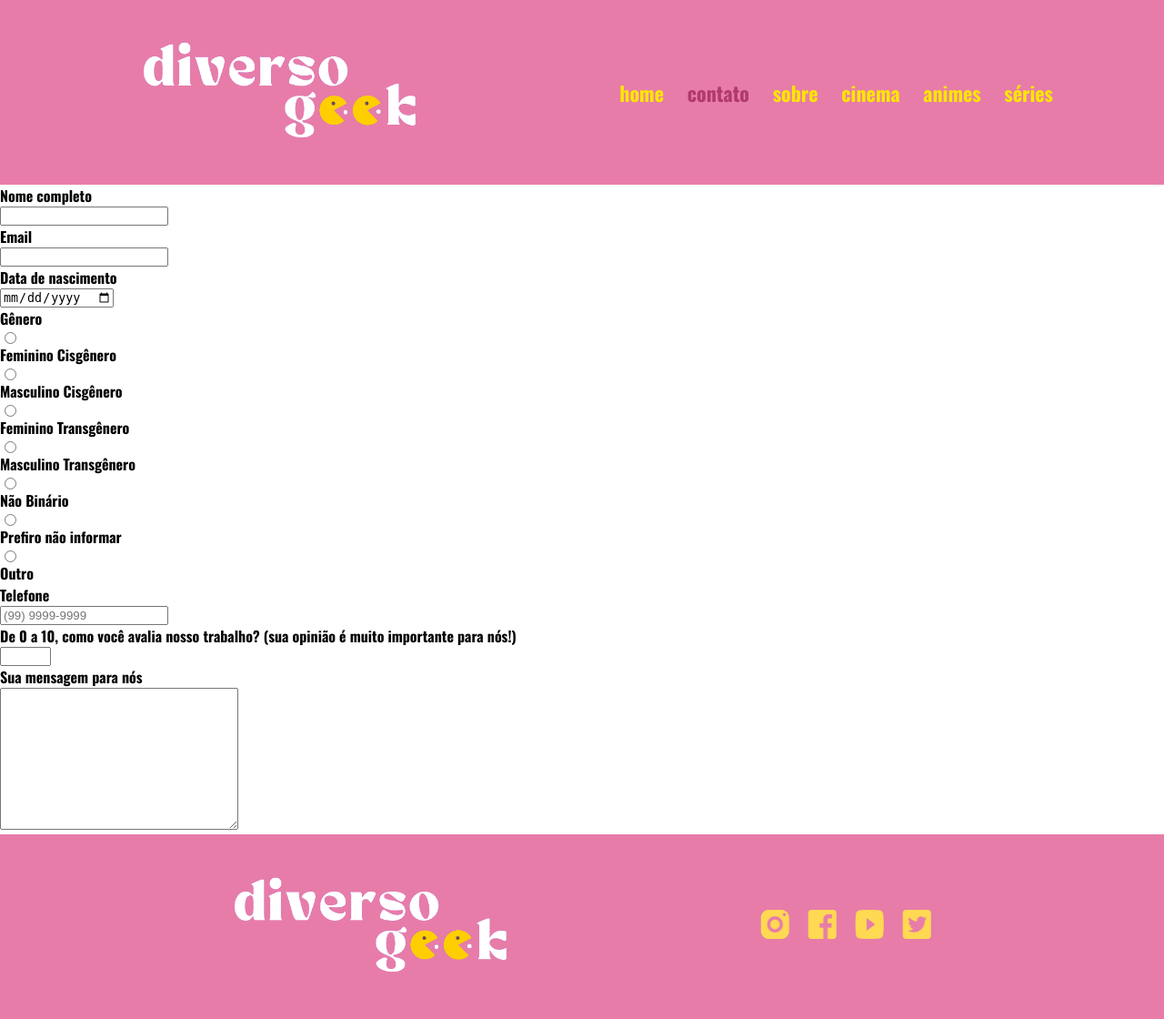
After one commit to ccarolb/diversogeek, a PHP site: page /contato.html in a window 1280 px wide. The commit adds this page. Shown: the whole page at 91% size. Run offline with PHP 8.4, Linux system fonts and the light colour scheme.

Commit message:
cria página de contato e adiciona formulário

```diff
--- /dev/null
+++ b/contato.css
@@ -0,0 +1,12 @@
+#contato {
+    color: #b13a6c;
+}
+
+main {
+    margin: 0 auto;
+}
+
+label,
+input {
+    display: block;
+}
--- /dev/null
+++ b/contato.html
@@ -0,0 +1,110 @@
+<!DOCTYPE html>
+<html lang="pt-br">
+
+<head>
+    <meta charset="UTF-8">
+    <title>diversogeek</title>
+
+    <!-- linka a fonte Oswald e a fonte Lato como parte da família de fontes do projeto -->
+    <link rel="preconnect" href="https://fonts.googleapis.com">
+    <link rel="preconnect" href="https://fonts.gstatic.com" crossorigin>
+    <link href="https://fonts.googleapis.com/css2?family=Lato:wght@300&family=Oswald:wght@700&display=swap"
+        rel="stylesheet">
+
+    <!-- linka o documento css ao projeto -->
+    <link rel="stylesheet" href="contato.css" type="text/css">
+    <link rel="stylesheet" href="style.css" type="text/css">
+
+    <!-- linka o jquery ao projeto -->
+    <script src="https://ajax.googleapis.com/ajax/libs/jquery/3.6.0/jquery.min.js"></script>
+
+    <!-- linka o script.js ao projeto -->
+    <script src="script.js"></script>
+</head>
+
+<body>
+
+    <!-- Header da página com logo e menu -->
+    <header class="container">
+
+        <!-- Logo da página -->
+        <div class="item"><a href="home.html"><img src="assets/logo.png" alt="logo diversogeek" class="logo"></a></div>
+
+        <!-- Menu principal da página, dentro do header. -->
+        <nav class="menu item">
+            <ul class="container">
+                <li><a id="home" href="home.html">home</a></li>
+                <li><a id="contato">contato</a></li>
+                <li><a id="sobre" href="sobre.html">sobre</a></li>
+                <li><a href="#">cinema</a></li>
+                <li><a href="#">animes</a></li>
+                <li><a href="#">séries</a></li>
+            </ul>
+        </nav>
+    </header>
+
+    <main>
+
+        <form>
+            <label for="nome">Nome completo</label>
+            <input id="nome" required type="text" name="nome">
+
+            <label for="email">Email</label>
+            <input id="email" required type="email" name="email">
+
+            <label for="dataNasc">Data de nascimento</label>
+            <input id="dataNasc" type="date" name="dataNasc">
+
+            <label for="genero">Gênero</label>
+            <input id="fCis" type="radio" name="genero" value="Feminino Cisgênero">
+            <label>Feminino Cisgênero</label>
+            <input id="mCis" type="radio" name="genero" value="Masculino Cisgênero">
+            <label>Masculino Cisgênero</label>
+            <input id="fTrans" type="radio" name="genero" value="Feminino Transgênero">
+            <label>Feminino Transgênero</label>
+            <input id="mTrans" type="radio" name="genero" value="Masculino Transgênero">
+            <label for="mTrans">Masculino Transgênero</label>
+            <input id="nBin" type="radio" name="genero" value="Não Binário">
+            <label for="nBin">Não Binário</label>
+            <input id="nInformar" type="radio" name="genero" value="Prefiro não informar">
+            <label for="nInformar">Prefiro não informar</label>
+            <input id="outro" type="radio" name="genero" value="Outro">
+            <label for="outro">Outro</label>
+
+            <label>Telefone</label>
+            <input type="tel" name="phone" placeholder="(99) 9999-9999"
+                pattern="(\([0-9]{2}\))\s([9]{1})?([0-9]{4})-([0-9]{4})"
+                title="O telefone informado precisa ser no formato (99) 9999-9999" />
+
+            <label for="nota">De 0 a 10, como você avalia nosso trabalho? (sua opinião é muito importante para
+                nós!)</label>
+            <input required type="number" id="nota" name="nota" min="0" max="10" step="1">
+
+
+            <label>Sua mensagem para nós</label>
+            <textarea required name="message" rows="10" cols="30"></textarea>
+        </form>
+
+    </main>
+
+    <!-- Botão que ao clicar, volta ao topo da página. -->
+    <button type="button" id="volta-topo">Voltar ao topo</button>
+
+
+    <!-- Rodapé da página -->
+    <footer class="container">
+
+        <!-- Logo da página -->
+        <div class="item"><img src="assets/logo.png" alt="logo diversogeek" class="logo"></div>
+
+        <!-- Ícones das redes sociais -->
+        <div class="redes-sociais"><img src=" /assets/instagram.png" alt="">
+            <div><img src="/assets/facebook.png" alt=""></div>
+            <div><img src="/assets/youtube.png" alt=""></div>
+            <div><img src="/assets/twitter.png" alt=""></div>
+        </div>
+    </footer>
+
+</body>
+
+</html>
--- /dev/null
+++ b/script.js
@@ -0,0 +1,30 @@
+$(document).ready(function () {
+
+    // Aqui os elementos que possuem a classe .hidden são escondidos no momento do carregamento da página
+    $(".hidden").hide();
+
+    // Aqui é definida uma função para, quando o usuário clicar no botão "Ler mais notícias", os elementos com a classe hidden são mostrados, e o botão "Ler mais notícias" é escondido (simulando que o usuário já carregou todos os posts.)
+    $(".ler-mais").click(function () {
+        $(".hidden").show();
+        $(".ler-mais").hide();
+    })
+
+
+    // Aqui é definida outra função para, quando a página for scrollada 500px para baixo, o botão de "Voltar ao topo" é mostrado. Do contrário, ele fica escondido.
+    $(window).scroll(function () {
+        if ($(this).scrollTop() > 500) {
+            $("#volta-topo").css({ "display": "block" });
+        } else {
+            $("#volta-topo").css({ "display": "none" });
+        }
+    });
+
+    // Aqui a função que determina que o usuário voltará ao topo da página quando clicar no botão "Voltar ao topo".
+    $("#volta-topo").click(function () {
+        $("html").animate({ scrollTop: 0 }, 500);
+
+    })
+
+
+
+});
--- a/style.css
+++ b/style.css
@@ -7,15 +7,6 @@ body {
 
     /* define que o body ocupe toda a largura disponível da página */
     width: 100%;
-}
-
-img {
-    border-radius: 2px;
-    opacity: 0.9;
-}
-
-img:active {
-    opacity: 1;
 }
 
 h1 {
@@ -64,7 +55,7 @@ a:hover {
     /* aumenta em 20px o tamanho do espaço entre os elementos do menu e entre o menu e o logotipo*/
     gap: 20px;
 
-    /* alinha os elementos img e ul no centro do cabeçalho (em sentido vertical) */
+    /* alinha os elementos img e ul no centro do cabeçalho */
     align-items: center;
 }
 
@@ -75,8 +66,6 @@ a:hover {
 }
 
 .menu li {
-    /* prepara position para que o submenu possa ter sua posição ajustada em relação ao menu pai */
-    position: relative;
 
     /* dispõe os elementos do menu lado a lado */
     display: inline;
@@ -94,100 +83,6 @@ a:hover {
     color: white;
 }
 
-#home {
-    color: #b13a6c;
-}
-
-.reads-container {
-    /* centraliza a section no meio da página */
-    margin: 70px auto;
-
-    /* determina que section tenha apenas a largura total das divs dentro dele */
-    width: fit-content;
-
-    /* determina que section será flexbox */
-    display: flex;
-
-    /* determina a direção de flex em linha e que será wrap (para cada linha que os itens não couberem todos, terá quebra de linha) */
-    flex-flow: row wrap;
-
-    /* determina o espaçamento entre o card e o box */
-    gap: 30px;
-}
-
-.reads-container p,
-.reads-container h2 {
-    /* zera a margem dos parágrafos e dos títulos contidos em section */
-    margin: 0;
-}
-
-.card h2,
-.card p {
-    width: 290px;
-}
-
-.card img {
-    width: 290px;
-    height: 171px;
-}
-
-.box {
-    display: flex;
-    flex-flow: column wrap;
-    gap: 25px;
-}
-
-.box img {
-    width: 200px;
-    height: 125px;
-}
-
-.posts {
-    display: flex;
-    gap: 15px;
-}
-
-.text {
-    max-height: 104px;
-    max-width: 280px;
-    display: flex;
-    flex-direction: column;
-    align-self: center;
-}
-
-.div {
-    width: fit-content;
-    margin: 0 auto;
-    width: 852px;
-    height: 0px;
-
-    border: 1px solid #000000;
-}
-
-.news-container {
-    width: fit-content;
-    margin: 50px auto 150px auto;
-    display: flex;
-    gap: 25px;
-    flex-flow: column wrap;
-}
-
-.news-container img {
-    width: 350px;
-    height: 220px;
-}
-
-.news {
-    display: flex;
-    gap: 15px;
-    align-items: center;
-}
-
-.news-text {
-    display: flex;
-    flex-flow: column;
-    max-width: 500px;
-}
 
 .ler-mais {
     cursor: pointer;
```
Also changed, not shown: home.css (added, +103 -0 lines), home.html (renamed from index.html, +12 -42 lines).
